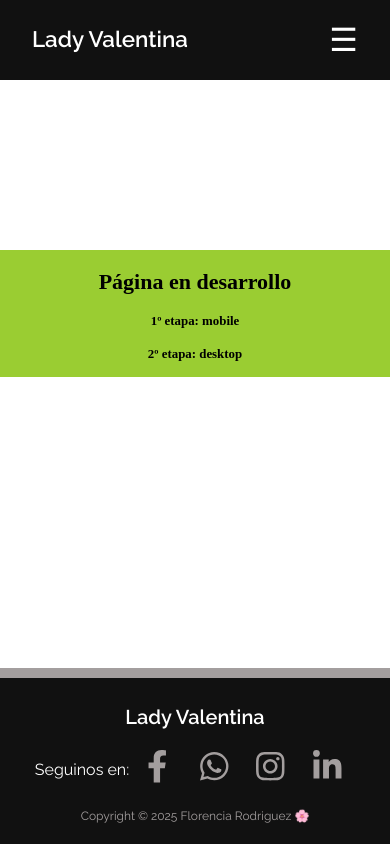
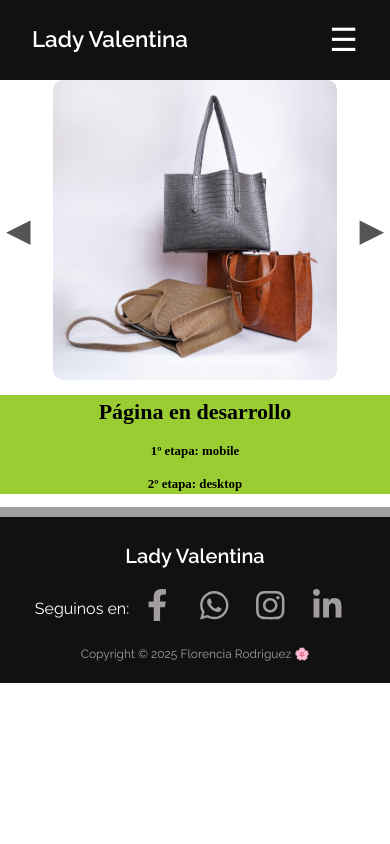
Before and after one commit to FlorR566/app_carteras, a React (Vite) app: page / in a window 390 px wide. Built offline with nearby package versions, Linux system fonts and the light colour scheme.

Commit message:
Hacer que todo el sitio sea una columna flexible usando Flexbox en main

```diff
--- a/src/App.jsx
+++ b/src/App.jsx
@@ -1,11 +1,20 @@
 import Navbar from "./components/Navbar";
 import Footer from "./components/Footer";
+import Carousel from "./components/Carousel";
+
+import img1 from "./assets/bolso_cuero.png";
+import img2 from "./assets/carteras_cuadrado.png";
+import img3 from "./assets/bolso_negro.png";
+import img4 from "./assets/carteras_vertical.png";
+
+const images = [img1, img2, img3, img4];
 
 function App() {
 	return (
 		<>
 			<Navbar />
-			<main>
+			<main className="mainContent">
+				<Carousel images={images} />
 				<div className="aviso">
 					<h1>Página en desarrollo</h1>
 					<h3> 1º etapa: mobile</h3>
--- a/src/components/Footer.module.css
+++ b/src/components/Footer.module.css
@@ -7,14 +7,13 @@
 
 @media (max-width: 768px) {
 	.footer {
+		width: 100%;
+		height: 11rem;
+		padding: 1.5rem;
+		margin-top: auto;
 		border-top: 10px solid var(--color-letrasSecundario);
-		position: absolute;
-		bottom: 0;
-		padding: 1.5rem 1.5rem;
 		background-color: var(--color-fondo);
 		color: var(--color-letrasPrimario);
-		width: 100%;
-		height: 11rem;
 	}
 
 	.ralewayTextFooter {
--- a/src/styles.css
+++ b/src/styles.css
@@ -3,11 +3,11 @@
 	transition: color 0.3s ease;
 }
 
+html,
 body {
+	height: 100%;
 	margin: 0px;
-}
-
-html {
+	padding: 0px;
 	line-height: 1.5;
 	font-synthesis: none; /* bloquea que el navegador artificialmente versiones en negrita o italic si no se encuentran en la fuente*/
 	text-rendering: optimizeLegibility; /* El navegador prioriza la legibilidad del texto, mejora el kerning (espaciado entre letras) */
@@ -17,19 +17,19 @@ html {
 	-webkit-font-smoothing: antialiased; /* Sirve para suavizar los bordes irregulares en imágenes digitales */
 }
 
+.mainContent {
+	flex: 1;
+}
+
 .aviso {
-	position: absolute;
-	top: 250px;
 	width: 100%;
 	background-color: yellowgreen;
 	text-align: center;
-	font-size: 20px;
+	font-size: 10px;
 }
 
 @media (max-width: 768px) {
 	.aviso {
-		position: absolute;
-		top: 250px;
 		width: 100%;
 		background-color: yellowgreen;
 		text-align: center;
```
